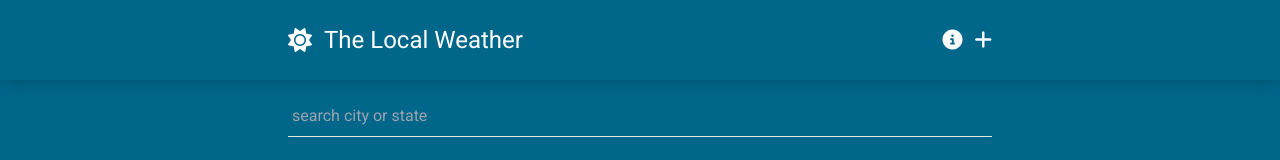
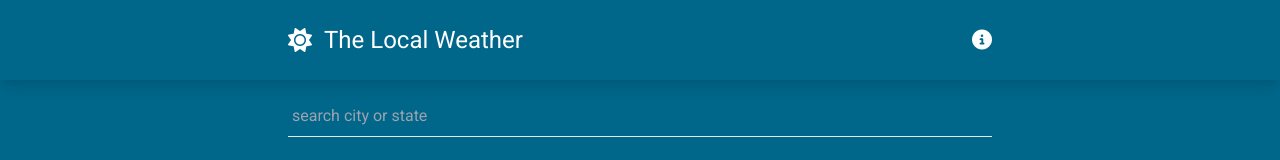
Before and after one commit to CyberShriver/weather_app_with_vue_and_tailwind_css, a Vue app: page / in a window 1280 px wide. Shown: the top 160 px of the page. Built offline with nearby package versions, Linux system fonts and the light colour scheme.

Commit message:
save the cities in localhost

```diff
--- a/package.json
+++ b/package.json
@@ -9,6 +9,7 @@
   },
   "dependencies": {
     "axios": "^1.3.3",
+    "uid": "^2.0.1",
     "vue": "^3.2.45",
     "vue-router": "^4.1.6"
   },
--- a/src/components/AsyncCityView.vue
+++ b/src/components/AsyncCityView.vue
@@ -133,7 +133,7 @@ const route=useRoute();
 const getWeatherData= async()=>{
     try {
         const weatherData=await axios.get(
-        `https://api.openweathermap.org/data/3.0/onecall?lat=${route.query.lat}&lon=${route.query.lng}&exclude={part}&appid=b4f19c21de1dae657199a38e0da99b6a&units=imperial`
+            `https://api.openweathermap.org/data/2.5/onecall?lat=${route.query.lat}&lon=${route.query.lng}&exclude={part}&appid=7efa332cf48aeb9d2d391a51027f1a71&units=imperial`
         );
         // cal current date & time
     const localOffset = new Date().getTimezoneOffset() * 60000;
--- a/src/components/navbar.vue
+++ b/src/components/navbar.vue
@@ -19,15 +19,8 @@
           "
           @click="toggleModal"
         ></i>
-        <i
-          class="
-            fa-solid fa-plus
-            text-xl
-            hover:text-weather-secondary
-            duration-150
-            cursor-pointer
-          "
-        ></i>
+        <i class="fa-solid fa-plus text-xl hover:text-weather-secondaryduration-150cursor-pointer"
+         @click="AddCity" v-if="route.query.preview"></i>
       </div>
 
       <GlobalModal :modalActive="modalActive" @close-modal="toggleModal">
@@ -67,9 +60,43 @@
 <script setup>
 import { ref } from "@vue/reactivity";
 import GlobalModal from "./GlobalModal.vue";
+import {uid} from "uid"
+import { useRoute, useRouter } from "vue-router";
 
 const modalActive = ref(null);
+const savedCities=ref([]);
+const route=useRoute();
+const router=useRouter();
+
 const toggleModal = () => {
   modalActive.value = !modalActive.value;
 };
+
+const AddCity=()=>{
+  if(localStorage.getItem(savedCities)){
+    savedCities.value=JSON.parse(savedCities);
+  }
+
+  const locations={
+    id:uid(),
+    city:route.params.city,
+    state:route.params.state,
+    coords:{
+      lat:route.query.lat,
+      lng:route.query.lng
+     }
+  }
+
+  savedCities.value.push(locations);
+
+  localStorage.setItem(
+    'savedCities',
+    JSON.stringify(savedCities)
+  )
+
+  let query=Object.assign({},route.query);
+   delete query.preview
+   router.replace({query});
+}
+
 </script>
```
Also changed, not shown: 1 other file (tests, documents, lock files or other folders).
